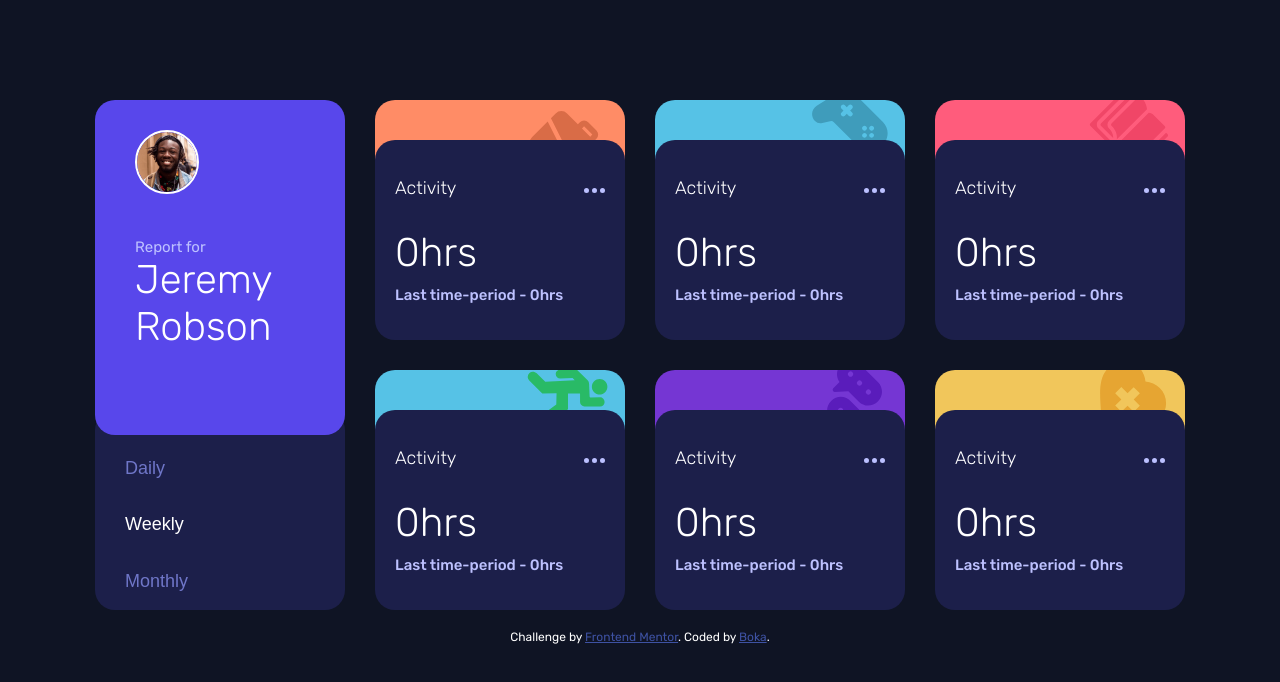
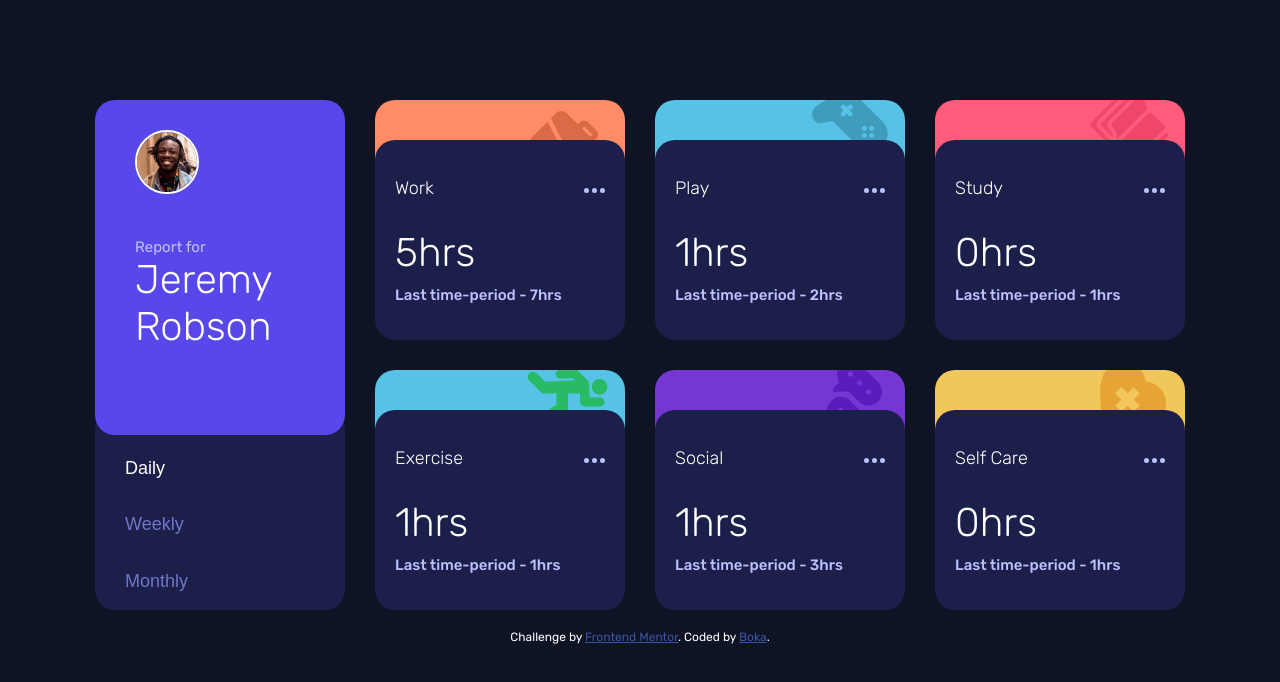
Before and after one commit to Blagoja95/time-tracking-dashboard, a website built with Parcel: page index.html in a window 1280 px wide. Both pictures are taken after a click on the button "Daily". Built offline with nearby package versions, Linux system fonts and the light colour scheme.

Commit message:
script:     -get data from data.json     -convert it to object     -render data     -changing render data when btn is presed     -init

```diff
--- a/index.html
+++ b/index.html
@@ -18,6 +18,7 @@
       href="src/images/favicon-32x32.png"
     />
     <link rel="stylesheet" href="src/sass/main.css" />
+    <script defer src="src/js/script.js"></script>
     <title>Frontend Mentor | Time tracking dashboard</title>
   </head>
   <body>
@@ -38,13 +39,15 @@
             </div>
           </div>
           <div class="profile-bottom">
-            <button class="btn btn-daily">Daily</button>
-            <button class="btn btn-weekly btn--selected">Weekly</button>
-            <button class="btn btn-monthly">Monthly</button>
+            <button class="btn btn-time btn--daily">Daily</button>
+            <button class="btn btn-time btn--weekly btn--selected">
+              Weekly
+            </button>
+            <button class="btn btn-time btn--monthly">Monthly</button>
           </div>
         </div>
         <!-- 1 template-->
-        <div class="data-box work">
+        <!-- <div class="data-box work">
           <div class="data-ilustration"></div>
           <div class="data-inner">
             <div class="nav">
@@ -58,9 +61,9 @@
               <p class="stats-archive">Last time-period - 0hrs</p>
             </div>
           </div>
-        </div>
+        </div> -->
         <!-- ************** -->
-        <div class="data-box play">
+        <!-- <div class="data-box play">
           <div class="data-ilustration"></div>
           <div class="data-inner">
             <div class="nav">
@@ -134,7 +137,7 @@
               <p class="stats-archive">Last time-period - 0hrs</p>
             </div>
           </div>
-        </div>
+        </div> -->
       </div>
     </main>
     <footer class="attribution">
--- /dev/null
+++ b/src/js/script.js
@@ -0,0 +1,70 @@
+"use strict";
+// const btnDaily = document.querySelector(".btn-daily");
+// const btnWeekly = document.querySelector(".btn-weekly");
+// const btnMonthly = document.querySelector(".btn-monthly");
+const component = document.querySelector(".component");
+const btn = document.querySelectorAll(".btn-time");
+
+const renderData = function (object, timeframe) {
+  // console.log(document.querySelectorAll(".data-box").length);
+  if (document.querySelectorAll(".data-box").length <= 5) {
+    let html = `
+    <div class="data-box ${object.title
+      .toLowerCase()
+      .replace(" ", "-")
+      .trim()}">
+    <div class="data-ilustration"></div>
+    <div class="data-inner">
+    <div class="nav">
+    <h2 class="title nav-title">${object.title.trim()}</h2>
+    <button class="btn nav-menu">
+    <img src="src/images/icon-ellipsis.svg" alt="menu icon dots" />
+    </button>
+    </div>
+    <div class="stats">
+    <p class="stats-hours">${object.timeframes[timeframe].current}hrs</p>
+    <p class="stats-archive">Last time-period - ${
+      object.timeframes[timeframe].previous
+    }hrs</p>
+    </div>
+    </div>
+    </div>`;
+
+    component.insertAdjacentHTML("beforeend", html);
+  } else {
+    document.querySelectorAll(".data-box").forEach((el) => {
+      el.parentElement.removeChild(el);
+    });
+    renderData(object, timeframe);
+  }
+};
+
+const getJson = async function (url) {
+  try {
+    const input = await fetch(url);
+    const data = await input.json();
+    if (!data) throw new Error("No data");
+    return data;
+  } catch (error) {
+    console.error(error);
+  }
+};
+
+const getData = async function (timeframe) {
+  const arr = await getJson("./src/js/data.json");
+  arr.forEach((element) => {
+    renderData(element, timeframe);
+  });
+};
+
+//.timeframes[time]
+btn.forEach((el) =>
+  el.addEventListener("click", function () {
+    const timeframe = el.innerHTML.toLowerCase().trim();
+    getData(timeframe);
+    btn.forEach((el) => el.classList.remove("btn--selected"));
+    el.classList.add("btn--selected");
+  })
+);
+
+getData("weekly");
```
Also changed, not shown: src/js/data.json (line endings or trailing spaces).
